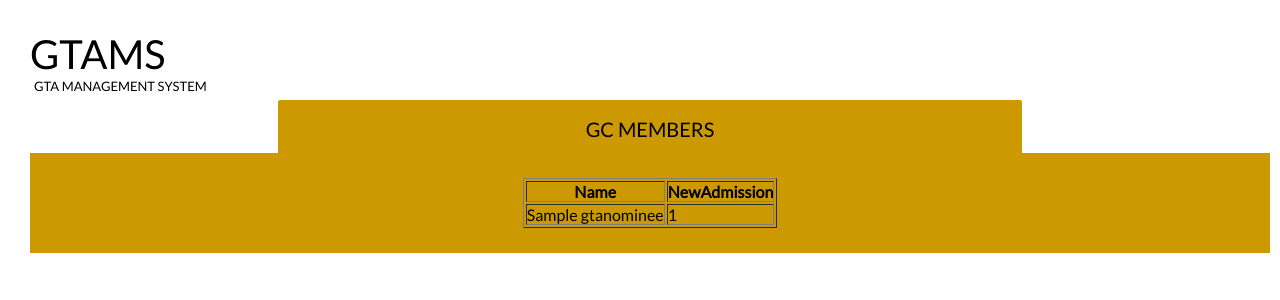
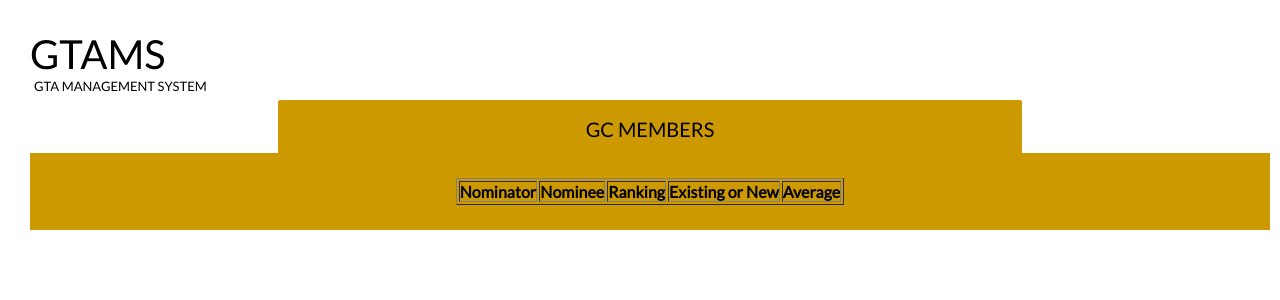
Before and after one commit to TrevorMinnix/DatabaseProject, a PHP site: page /GCMember.php in a window 1280 px wide. Shown: the top 300 px of the page. Run offline with PHP 8.4, Linux system fonts and the light colour scheme; a user stored in the database is signed in; data comes from the database, SQL or seed files in the repository; tables that the repository leaves empty hold one stand-in row (values such as "Sample post"); lists and menus that the app fills with data are empty.

Commit message:
GC table started
TODO:
-popup with nominee information
-add fields to update cores in table
-add submit button for changing scores
-add sorting options

```diff
--- a/GCMember.php
+++ b/GCMember.php
@@ -6,23 +6,82 @@
         <label for="tab3">GC Members</label>
         <div id="tab-content3" class="tab-content" align="center">
             <?php
+			session_start();
             include 'connect.php';
 
-            $result = mysqli_query($con, "SELECT * FROM gtanominee");
+
+			//get table data excluding gc scores
+            $table_data = mysqli_query($con, "SELECT nominatorName, nomineeName, ranking, newlyAdmitted, gtanominee.pid FROM gtanominee INNER JOIN nomination ON gtanominee.pid=nomination.pid INNER JOIN gtanominator ON gtanominator.nominatorLogin=nomination.nominatorLogin WHERE sessionid=\"{$_SESSION['sessionid']}\" ORDER BY nominatorName ASC, ranking ASC");
+
+			//get gc members in current session
+			$gc_members = mysqli_query($con, "SELECT gcName, gcmember.gcLogin FROM gcmember INNER JOIN sessiongc ON gcmember.gcLogin=sessiongc.gcLogin WHERE sessionid=\"{$_SESSION['sessionid']}\" ORDER BY gcName ASC");
 
             echo "<table border='1'>
                     <tr>
-                    <th>Name</th>
-                    <th>NewAdmission</th>
-                    </tr>";
+                    <th>Nominator</th>
+                    <th>Nominee</th>
+					<th>Ranking</th>
+					<th>Existing or New</th>";
+            //add headers for each gc member in session
+			while($row = mysqli_fetch_array($gc_members)){
+				echo "<th>" . $row['gcName'] . "</th>";
+				echo "<th>Comment</th>";
+			}
+			echo "<th>Average</th>";
+			echo "</tr>";
 
-            while ($row = mysqli_fetch_array($result)) {
+            while ($row1 = mysqli_fetch_array($table_data)) {
+				$sum = 0;
+				$ct = 0;
                 echo "<tr>";
-                echo "<td>" . $row['nomineeName'] . "</td>";
-                echo "<td>" . $row['newlyAdmitted'] . "</td>";
+                echo "<td>" . $row1['nominatorName'] . "</td>";
+                echo "<td>" . $row1['nomineeName'] . "</td>";	//TODO: add popup with nominee information
+				echo "<td>" . $row1['ranking'] . "</td>";
+				//replace newlyAdmitted int
+				if($row1['newlyAdmitted'] == 1){
+					echo "<td>New</td>";
+				}
+				else{
+					echo "<td>Existing</td>";
+				}
+
+				//reset fetch position
+				mysqli_data_seek($gc_members, 0);
+				//loop through each gc member for each nominee
+				while($row2 = mysqli_fetch_array($gc_members))
+				{
+					//if there is a score for that gc member and nominee, print
+					$score = mysqli_query($con, "SELECT score, comment, gcLogin FROM gcscoring WHERE gcLogin=\"{$row2['gcLogin']}\" AND pid=\"{$row1['pid']}\"");
+					if($row3 = mysqli_fetch_array($score)){
+						$sum = $sum + $row3['score'];
+						$ct++;
+						echo "<td>" . $row3['score'] . "</td>";
+						echo "<td>" . $row3['comment'] . "</td>";
+					}
+					//else if user's cells is empty, allow score and comment input in cells owned by logged in user
+					else if($_SESSION["user"] == $row2['gcLogin'])
+					{
+						echo"<td>field here</td><td>field here</td>";	//TODO: add fields to update scores in table
+					}
+					//else leave cells empty
+					else{
+						echo "<td></td><td></td>";
+					}
+				}
+				//average
+				if($ct != 0){
+					$average = $sum/$ct;
+				}
+				else{
+					$average = 0;
+				}
+
+				echo "<td>" . $average . "</td>";
                 echo "</tr>";
             }
             echo "</table>";
+
+			//TODO: add submit button for scoring changes
 
             mysqli_close($con);
             ?>
```
